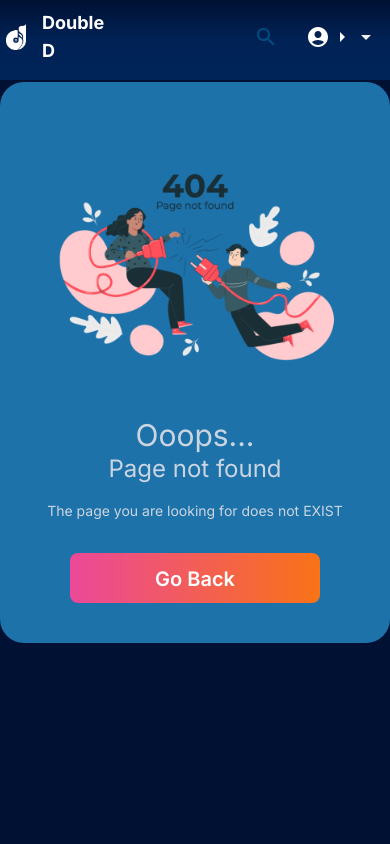
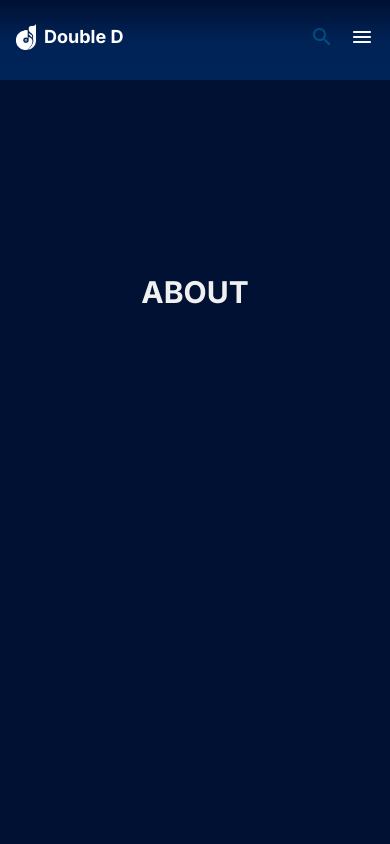
Before and after one commit to Daniel-T-Dada/Movie-App, a Next.js app: page /about in a window 390 px wide. Before the commit this address had no page. Shown: the top 844 px of the page. Built offline with nearby package versions, Linux system fonts and the light colour scheme.

Commit message:
better work on responsive design

```diff
--- /dev/null
+++ b/app/about/page.jsx
@@ -0,0 +1,8 @@
+const About = () => {
+    return (
+        <div className='mt-[200px]'>
+            <h1 className='font-bold text-center uppercase text-3xl'>About</h1>
+        </div>
+    )
+}
+export default About
--- a/app/components/Card.jsx
+++ b/app/components/Card.jsx
@@ -17,7 +17,7 @@ const Card = () => {
     return (
         <>
             {/* Responsive grid layout */}
-            <div className="movielists grid grid-cols-1 sm:grid-cols-2 lg:grid-cols-3 gap-8 lg:gap-16">
+            <div className="movielists grid grid-cols-1 sm:grid-cols-2 sm:grid-rows-2 lg:grid-cols-3 gap-8 lg:gap-16 justify-center items-center px-[40px]">
                 {sortedMovies.map((movie, index) => (
                     <Link href={`/movies/${String(movie.title).toLowerCase().split(' ').join('-')}`} title={movie.title} key={index} passHref>
                         <div className="card" key={index}>
--- a/app/components/Hero.jsx
+++ b/app/components/Hero.jsx
@@ -26,14 +26,14 @@ const Hero = () => {
         <>
             <main className="h-screen hero">
                 {/* Background Image */}
-                <div className="bg-[url('/cover/The_Start_Up.jpg')] h-screen w-full bg-cover bg-no-repeat bg-center inset-0 top-0 -z-50 absolute">
+                <div className="h-screen w-full bg-cover bg-no-repeat bg-center inset-0 top-0 -z-50 absolute">
                     <Swiper
                         spaceBetween={30}
                         centeredSlides={true}
                         loop={true}
                         autoplay={{
                             delay: 10000,
-                            disableOnInteraction: false,
+                            disableOnInteraction: true,
                         }}
                         pagination={{ clickable: true }}
                         navigation={true}
@@ -47,7 +47,7 @@ const Hero = () => {
                                     src={`/cover/${slide}`}
                                     alt={slide.replace(/_/g, ' ').replace('.jpg', '')}
                                     width={800}
-                                    height={400}
+                                    height={900}
                                     layout="responsive"
                                     objectFit="cover"
                                 />
@@ -58,19 +58,19 @@ const Hero = () => {
                             <svg viewBox="0 0 48 48" ref={progressCircle}>
                                 <circle cx="24" cy="24" r="20"></circle>
                             </svg>
-                            <span ref={progressContent}></span>
+
                         </div>
                     </Swiper>
                 </div>
 
                 {/* Content Section */}
-                <div className="flex justify-start lg:justify-start -left-60 flex-col relative -bottom-[100px] sm:-bottom-[150px] lg:-bottom-[310px] w-[90%] sm:w-[70%] md:w-[60%] lg:w-[45rem] mx-auto ">
+                <div className="flex justify-start lg:justify-start left-30 top-[190px] sm:left-0 flex-col relative -bottom-[100px] sm:top-[79px] sm:-bottom-[150px] lg:-left-60 lg:top-[200px]  w-[90%] sm:w-[80%] md:w-[60%] lg:w-[45rem] mx-auto ">
 
                     <div className="title">
-                        <Image src='/Logos/The Start-up.png' width={1000} height={800} alt="watch" className="w-[50%] sm:w-[40%] lg:w-[100%]" />
+                        <Image src='/Logos/The Start-up.png' width={1000} height={800} alt="watch" className="w-[50%] sm:w-[100%] sm:pb-14 lg:w-[100%]" />
                     </div>
 
-                    <h2 className="text-base sm:text-lg lg:text-xl text-[#f0f0f0] h-auto overflow-hidden mt-2 sm:mt-5">
+                    <h2 className="text-base sm:text-xl lg:text-xl text-[#f0f0f0] h-auto overflow-hidden mt-2 sm:mt-16 lg:mt-0">
                         Just testing the white color on the gradient color for now white color on the gradient color for now...
                     </h2>
 
--- a/app/components/Navbar.jsx
+++ b/app/components/Navbar.jsx
@@ -6,6 +6,8 @@ import CancelIcon from '@mui/icons-material/Cancel';
 import AccountCircleIcon from '@mui/icons-material/AccountCircle';
 import ArrowRightIcon from '@mui/icons-material/ArrowRight';
 import ArrowDropDownIcon from '@mui/icons-material/ArrowDropDown';
+import MenuRoundedIcon from '@mui/icons-material/MenuRounded';
+import CloseRoundedIcon from '@mui/icons-material/CloseRounded';
 import { useContext, useState, useEffect } from 'react'; // Import useContext
 import { SearchContext } from '../SearchContext'; // Import SearchContext
 
@@ -14,6 +16,12 @@ const Navbar = () => {
     const { searchTerm, setSearchTerm } = useContext(SearchContext);
     const [isScrolled, setIsScrolled] = useState(false);
     const [isSearching, setIsSearching] = useState(false);
+
+    const [menuIcon, setMenuIcon] = useState(false)
+
+    const handleSmallerScreenNavigation = () => {
+        setMenuIcon(!menuIcon)
+    }
 
     const handleSearchIconClick = () => {
         setIsSearching(true);
@@ -53,15 +61,15 @@ const Navbar = () => {
                 <div className='flex justify-between items-center pt-3 pb-3 px-4 sm:px-8 lg:px-12'>
 
                     {/* Logo Section */}
-                    <div>
-                        <Link href="/" className='flex justify-center items-center gap-4 h-[50px] sm:h-[68px]'>
+                    <div className=" w-[200px] sm:w-[200px] lg:w-[160px] flex justify-between">
+                        <Link href="/" onClick={handleSmallerScreenNavigation} className='flex justify-start items-center gap-2 h-[50px] sm:h-[68px]'>
                             <Image src="/Logo.png" alt="Double D Logo" width={20} height={10} className="sm:w-[25px] sm:h-[25px]" />
-                            <h3 className='text-lg sm:text-xl lg:text-2xl font-bold text-white'>Double D</h3>
+                            <h3 className='text-lg w-[100px] sm:w-[120px] sm:text-xl lg:text-2xl font-bold text-white'>Double D</h3>
                         </Link>
                     </div>
 
                     {/* Navigation Links */}
-                    <ul className='hidden sm:flex w-full md:w-6/12 justify-center items-baseline gap-4 sm:gap-6 lg:gap-8'>
+                    <ul className='hidden lg:flex sm:hidden w-full md:w-6/12 justify-center items-baseline gap-4 sm:gap-6 lg:gap-8'>
                         <Link href='/'>
                             <li className='navlist'>Home</li>
                         </Link>
@@ -115,10 +123,47 @@ const Navbar = () => {
                         </div>
 
                         {/* User Icon */}
-                        <div className="navbar-user flex items-center">
+                        <div className="navbar-user sm:hidden items-center hidden lg:flex">
                             <AccountCircleIcon className="text-2xl sm:text-3xl text-white" />
                             <ArrowRightIcon className="hidden sm:block text-white" />
                             <ArrowDropDownIcon className="hidden" />
+                        </div>
+                    </div>
+
+                    <div onClick={handleSmallerScreenNavigation} className='flex  lg:hidden'>
+                        {menuIcon ?
+                            (<CloseRoundedIcon size={25} className="text-[#f9f9f9] text-4xl" />)
+                            :
+                            (<MenuRoundedIcon size={25} className="text-[#f9f9f9] text-4xl" />)}
+                    </div>
+
+                    <div className={menuIcon ?
+                        "lg:hidden absolute top-[70px] right-0  bottom-0 left-0 flex justify-center items-center w-full h-screen bg-[#001133] text-white text-center ease-in duration-300"
+                        :
+                        "lg:hidden absolute top-[70px] right-0 left-[-100%] flex justify-center items-center w-full h-screen bg-[#001133] text-white text-center ease-in duration-300"}>
+
+                        {/* Smaller screens - Navbar links */}
+                        <div className="w-full">
+                            <ul className="font-bold text-xl sm:text-2xl">
+                                <li onClick={handleSmallerScreenNavigation} className="py-5 text-slate-300 hover:text-[#74cbff] cursor-pointer">
+                                    <Link href="/">Home</Link>
+                                </li>
+                                <li onClick={handleSmallerScreenNavigation} className="py-5 text-slate-300 hover:text-[#74cbff] cursor-pointer">
+                                    <Link href="/about">About</Link>
+                                </li>
+                                <li onClick={handleSmallerScreenNavigation} className="py-5 text-slate-300 hover:text-[#74cbff] cursor-pointer">
+                                    <Link href="/contact">Contact</Link>
+                                </li>
+                            </ul>
+
+                            <div className="flex flex-col justify-center items-center sm:text-2xl mt-16">
+                                <Link href="/login" onClick={handleSmallerScreenNavigation}>
+                                    <button className="bg-[#0040b0] text-slate-300 rounded-full  font-bold py-3 w-[250px] mb-5">Login</button>
+                                </Link>
+                                <Link href="/signup" onClick={handleSmallerScreenNavigation}>
+                                    <button className="border-2 border-[#74cbff] text-slate-300 rounded-full font-bold py-3 w-[250px] mb-5">Sign up</button>
+                                </Link>
+                            </div>
                         </div>
                     </div>
                 </div>
--- /dev/null
+++ b/app/contact/page.jsx
@@ -0,0 +1,10 @@
+const Contact = () => {
+    return (
+        <div className='mt-[200px]'>
+            <h1 className='font-bold text-center uppercase text-3xl'>Contact</h1>
+
+
+        </div>
+    )
+}
+export default Contact
--- a/app/movies/page.jsx
+++ b/app/movies/page.jsx
@@ -25,7 +25,7 @@ const Page = () => {
 
 
             <div>
-                <div className=" movielists grid sm:grid-cols-2 lg:grid-cols-3  gap-32 pt-16 -z-20">
+                <div className=" movielists grid sm:grid-cols-2 sm:grid-rows-2 lg:grid-cols-3  gap-12 pt-16 -z-20 justify-center items-center px-[40px] sm:px-[40px]">
                     {filterMovies.map((movie, index) => (
                         <Link href={`/movies/${String(movie.title).toLowerCase().split(' ').join('-')}`} title={movie.title} key={index} passHref>
                             <div className="card" key={index}>
```
